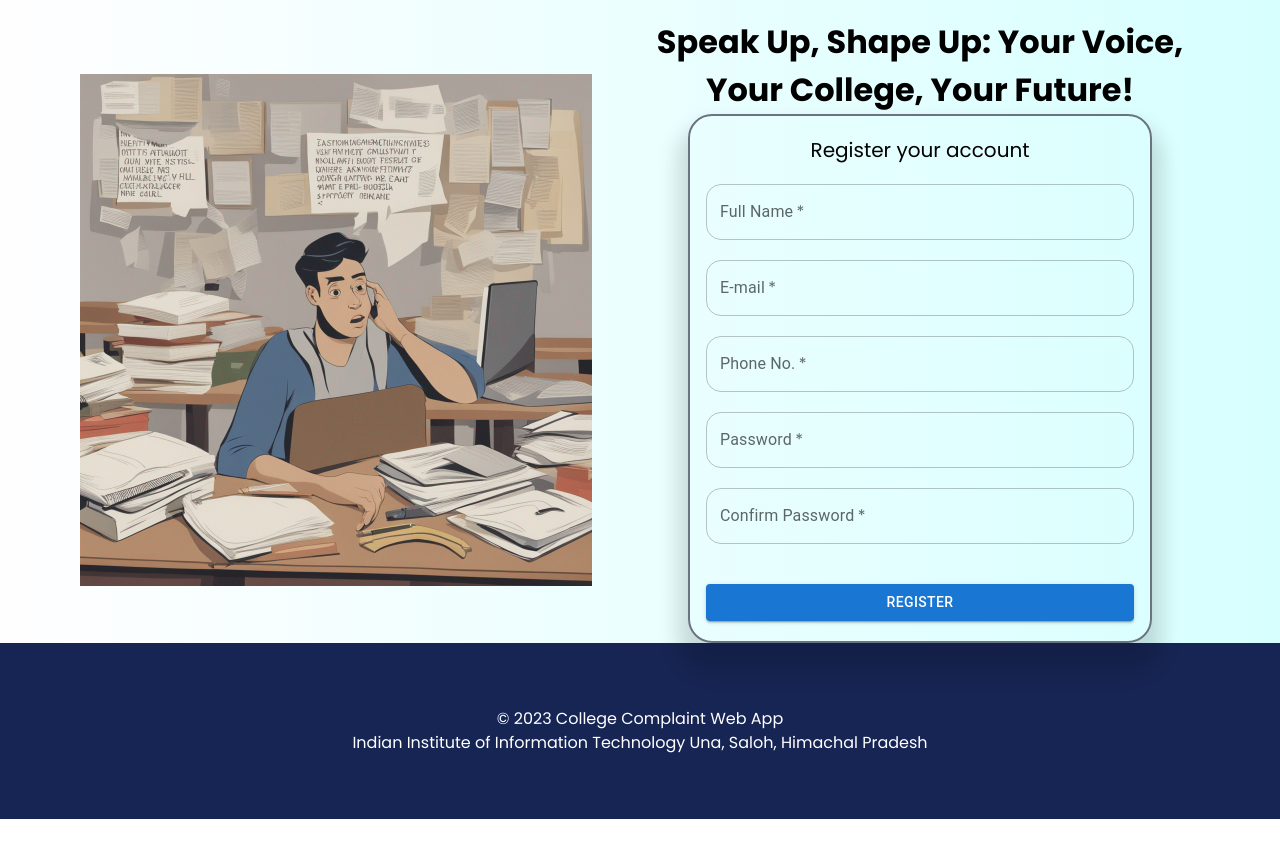
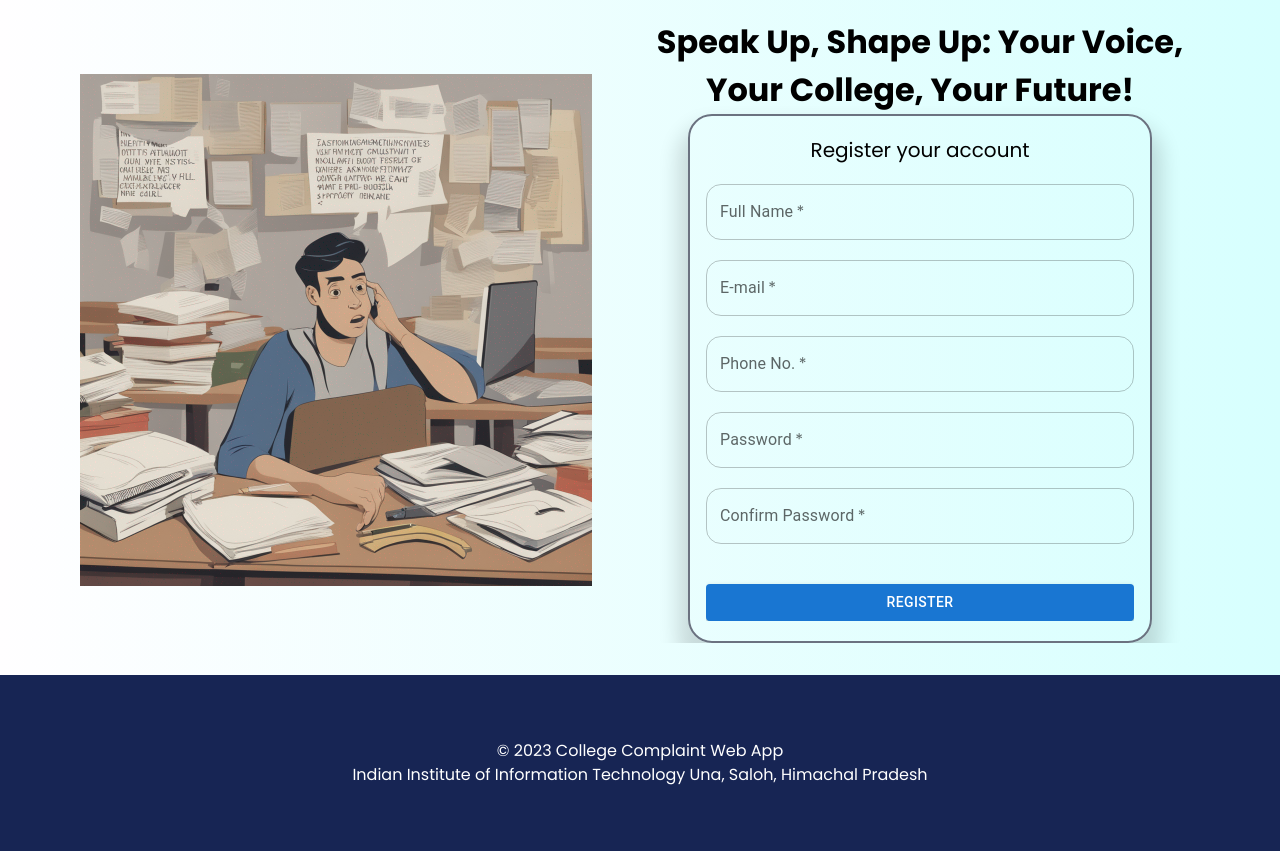
Before and after one commit to DraGonoff69/Collage_Complaint, a React (Vite) app: page / in a window 1280 px wide. Shown: the part 164-1015 px from the top of the page. Before the commit the page ends 983 px from the top, so only its background shows below. Built offline with nearby package versions, Linux system fonts and the light colour scheme; no server answers.

Commit message:
remove overflow

```diff
--- a/src/components/footer.jsx
+++ b/src/components/footer.jsx
@@ -2,7 +2,7 @@ import React from 'react';
 
 function Footer() {
   return (
-    <footer className=" bg-blue-950 text-white p-16">
+    <footer className=" bg-blue-950 text-white p-16 mt-8">
       <div className="container mx-auto text-center">
         <p>&copy; {new Date().getFullYear()} College Complaint Web App</p>
         <p>Indian Institute of Information Technology Una, Saloh, Himachal Pradesh</p>
--- a/src/index.css
+++ b/src/index.css
@@ -6,12 +6,14 @@
     padding: 0;
     box-sizing: border-box;
     font-family: 'Poppins', sans-serif;
+    overflow-x: hidden;
 }
 
 
 body {
     background: linear-gradient(90deg, #FFFEFF 0%, #D7FFFE 100%);
     /* background: #f5f5f5; */
+
 }
 
 @tailwind base;
```
